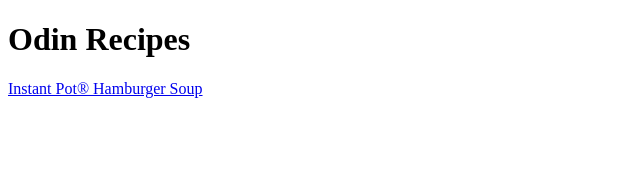
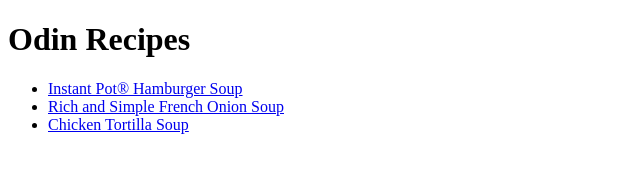
Before and after one commit to Muhammad-Uzair99/odin-recipes, a plain HTML site: page index.html in a window 1280 px wide. Shown: the whole page, without its empty margins (0-640 px from the left). Drawn offline with Linux system fonts and the light colour scheme.

Commit message:
Added unordered list of recipe pages

```diff
--- a/index.html
+++ b/index.html
@@ -6,6 +6,16 @@
     </head>
     <body>
         <h1>Odin Recipes</h1>
-        <a href="recipes/InstantPotHamburgerSoup.html">Instant Pot® Hamburger Soup</a>
+        <ul>
+            <li>
+                <a href="recipes/InstantPotHamburgerSoup.html">Instant Pot® Hamburger Soup</a>
+            </li>
+            <li>
+                <a href="recipes/RichandSimpleFrenchOnionSoup.html">Rich and Simple French Onion Soup</a>
+            </li>
+            <li>
+                <a href="recipes/ChickenTortillaSoup.html">Chicken Tortilla Soup</a>
+            </li>
+          </ul>
     </body>
 </html>
```
